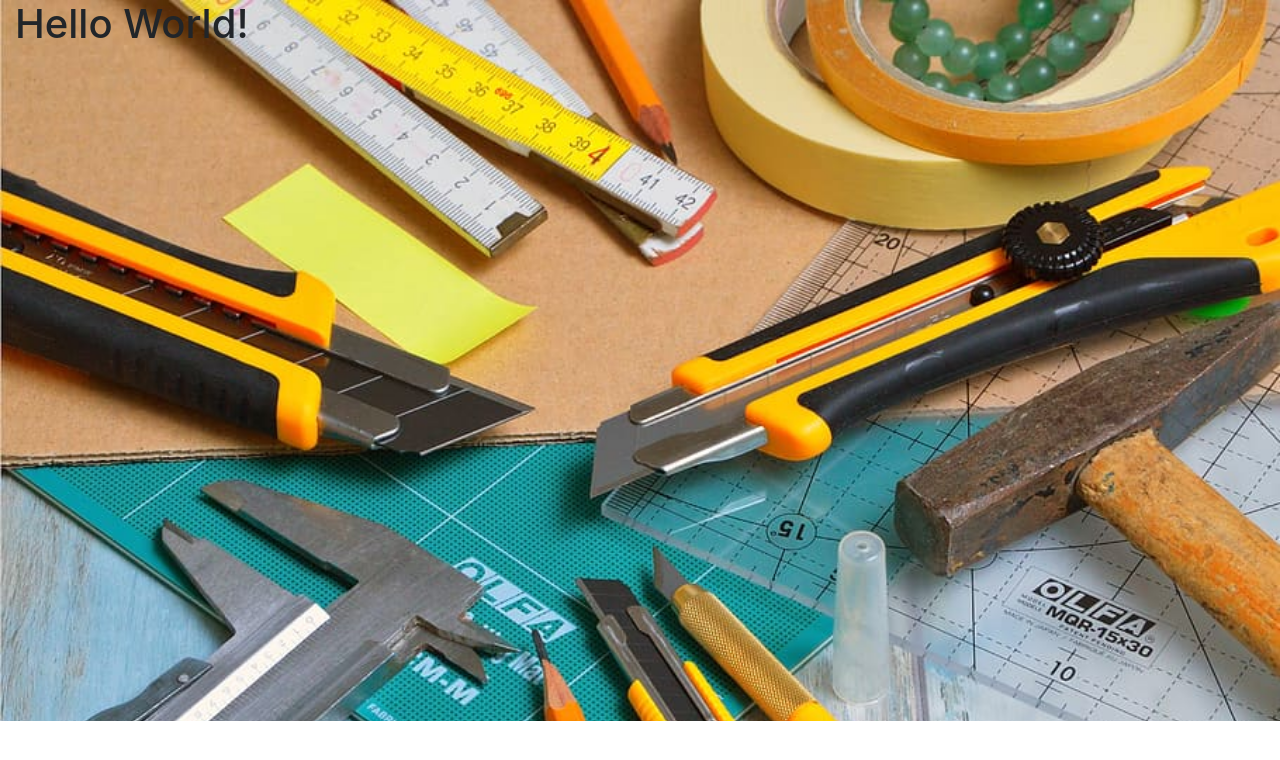
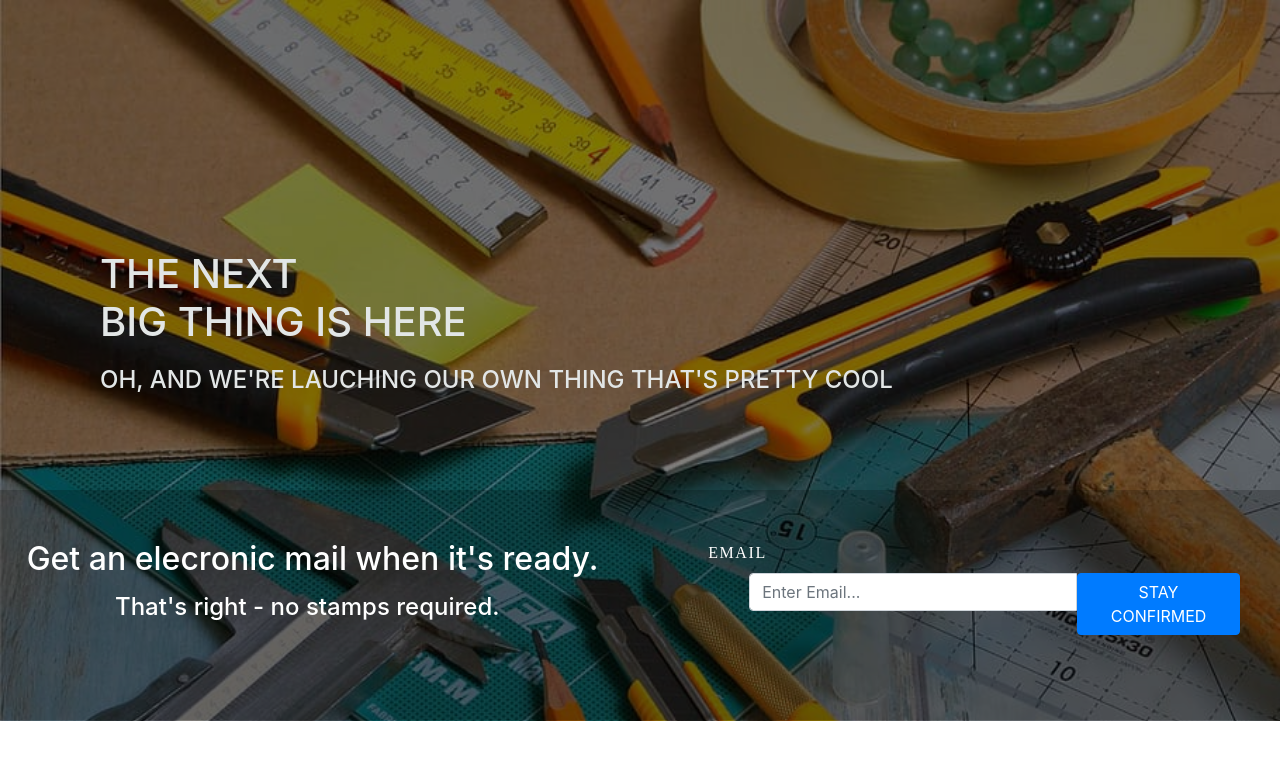
Before and after one commit to BittuShah/ProjectAddaLandingPage, a React (Create React App) app: page / in a window 1280 px wide. Shown: the top 760 px of the page. Built offline with nearby package versions, Linux system fonts and the light colour scheme.

Commit message:
Styling Done!

```diff
--- a/src/App.js
+++ b/src/App.js
@@ -5,8 +5,56 @@ import BackGround from "./photos/utility.jpg";
 
 function App() {
   return (
-    <div className="container-fluid" style={main}>
-      <h1>Hello World!</h1>
+    <div className="container-fluid text-center" style={main}>
+      <div style={overlay} className="text-center"></div>
+      <div style={content} className="text-left">
+        <h1>
+          THE NEXT <br /> BIG THING IS HERE
+        </h1>
+        <h4 style={{ marginTop: "20px" }}>
+          OH, AND WE'RE LAUCHING OUR OWN THING THAT'S PRETTY COOL
+        </h4>
+      </div>
+      <div className="row" style={emailBox}></div>
+      <div className="row" style={box}>
+        <div className="col-lg-6" style={{ paddingTop: "50px" }}>
+          <h2>Get an elecronic mail when it's ready.</h2>
+          <h4
+            className="text-left"
+            style={{ marginLeft: "115px", marginTop: "15px" }}
+          >
+            That's right - no stamps required.
+          </h4>
+        </div>
+        <div className="col-lg-6">
+          <form className="form-group" style={{ marginTop: "50px" }}>
+            <label
+              style={{
+                marginLeft: "-460px",
+                fontFamily: "Times New Roman, serif ",
+                letterSpacing: "0.1em"
+              }}
+              htmlFor=""
+            >
+              EMAIL
+            </label>
+            <br />
+            <div className="row">
+              <div className="input-group">
+                <input
+                  className="form-control col-lg-6 offset-lg-2 padding-0"
+                  type="text"
+                  placeholder="Enter Email..."
+                  style={{ marginRight: "0px" }}
+                />
+                <button className="btn btn-primary col-lg-3">
+                  STAY CONFIRMED
+                </button>
+              </div>
+            </div>
+          </form>
+        </div>
+      </div>
     </div>
   );
 }
@@ -15,7 +63,50 @@ const main = {
   backgroundImage: `url(${BackGround})`,
   backgroundRepeat: "no-repeat",
   backgroundSize: "cover",
-  height: "721px"
+  height: "721px",
+  padding: "0px",
+  position: "relative",
+  overflowX: "hidden"
+};
+
+const overlay = {
+  backgroundColor: "black",
+  height: "inherit",
+  opacity: "0.5",
+  position: "absolute",
+  width: "inherit",
+  padding: "0px"
+};
+
+const content = {
+  position: "absolute",
+  height: "200px",
+  width: "800px",
+  marginLeft: "100px",
+  marginTop: "250px",
+  color: "#e2e6e6"
+};
+
+const emailBox = {
+  height: "230px",
+  width: "1550px",
+  backgroundColor: "black",
+  opacity: "0.2",
+  // marginTop: "490px",
+  position: "relative",
+  top: "490px",
+  zIndex: "0"
+};
+
+const box = {
+  // width: "775px",
+  // border: "5px solid black",
+  zIndex: "10",
+  height: "220px",
+  position: "relative",
+  // backgroundColor: "red",
+  top: "260px",
+  color: "white"
 };
 
 export default App;
```
